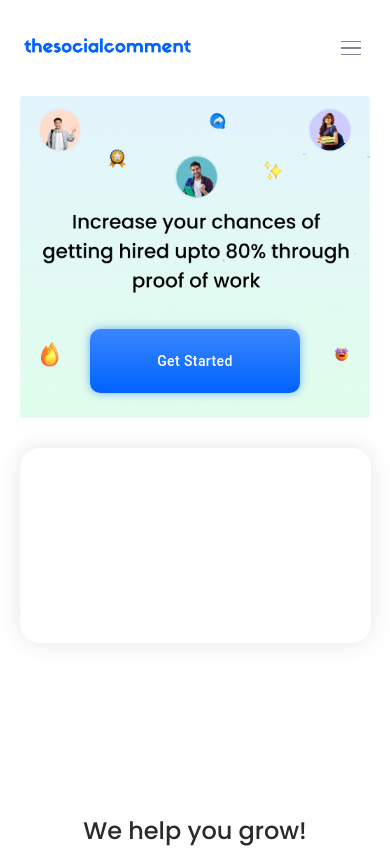
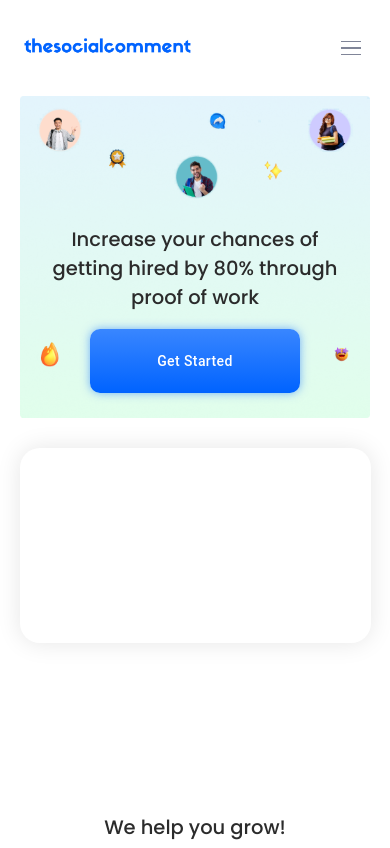
Before and after one commit to Pratik1803/soco_landing_page, a Next.js app: page / in a window 390 px wide. Shown: the top 848 px of the page. Built offline with nearby package versions, Linux system fonts and the light colour scheme.

Commit message:
converted px to vw

```diff
--- a/components/sections/hero/hero.module.scss
+++ b/components/sections/hero/hero.module.scss
@@ -165,7 +165,7 @@
       left: 0;
       transform: none !important;
       z-index: 2;
-      background-image: url(../../../assets/images/hero/mob_bg.png);
+      background-image: url(../../../assets/images/hero/mob_bg_2.png);
       background-size: contain;
       background-position: center;
       background-repeat: no-repeat;
@@ -174,6 +174,20 @@
       align-items: center;
       flex-direction: column;
       // background-color: red;
+      span {
+        width: 90%;
+        position: absolute;
+        top: 40%;
+        // p {
+        //   font-size: 2vw;
+        // }
+      }
+      .desc_hero {
+        display: none;
+      }
+      .students {
+        display: none;
+      }
       img {
         width: 100%;
         height: auto;
@@ -184,21 +198,12 @@
       }
 
       button {
-        min-width: 200px;
+        // min-width: 200px;
         width: 60%;
         height: 7.5vh;
-        padding: 15px 15px;
+        padding: 2vw 4vw;
         position: absolute;
         top: 72.5%;
-      }
-      p {
-        width: 100%;
-        margin: 10px 0;
-        display: none !important;
-      }
-
-      .students {
-        display: none;
       }
     }
     &::after {
--- a/components/sections/hero/hero.tsx
+++ b/components/sections/hero/hero.tsx
@@ -73,9 +73,11 @@ function Hero() {
       </div>
       <div className={Styles.content} data-aos="fade-up">
         {/* <Image src={mob_bg} width={500} height={350} alt={""} /> */}
-        <Heading1>
-          Increase your chances of getting hired by 80% through proof of work
-        </Heading1>
+        <span>
+          <Heading1>
+            Increase your chances of getting hired by 80% through proof of work
+          </Heading1>
+        </span>
         <p className={Styles.desc_hero}>
           Showcase your skills and work using our virtual portfolios to increase
           your chances of getting hired..
--- a/styles/globals.css
+++ b/styles/globals.css
@@ -82,9 +82,9 @@ p,li, strong{
 
 @media only screen and (max-width:1100px){
   :root{
-    --fs-pri:24px;  /* Font size for headings */
-    --fs-sec: 16px; /* Font size for  content*/
-    --fs-ter: 24px;
+    --fs-pri:5vw;  /* Font size for headings */
+    --fs-sec: 3.5vw; /* Font size for  content*/
+    --fs-ter:4vw;
 
     --padding-sec-y: 5vh;
 
```
Also changed, not shown: assets/images/hero/mob_bg_2.png (added).
